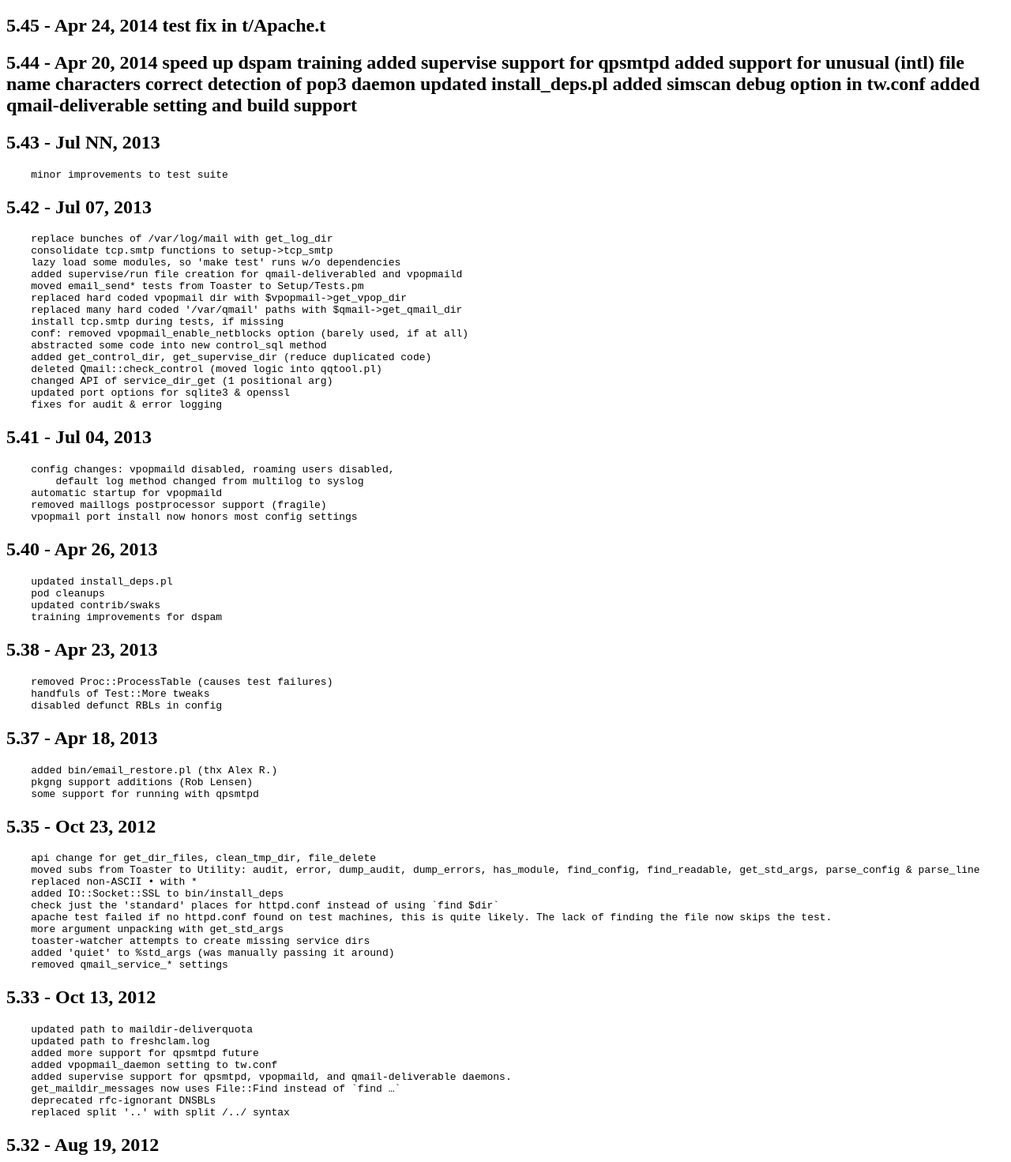
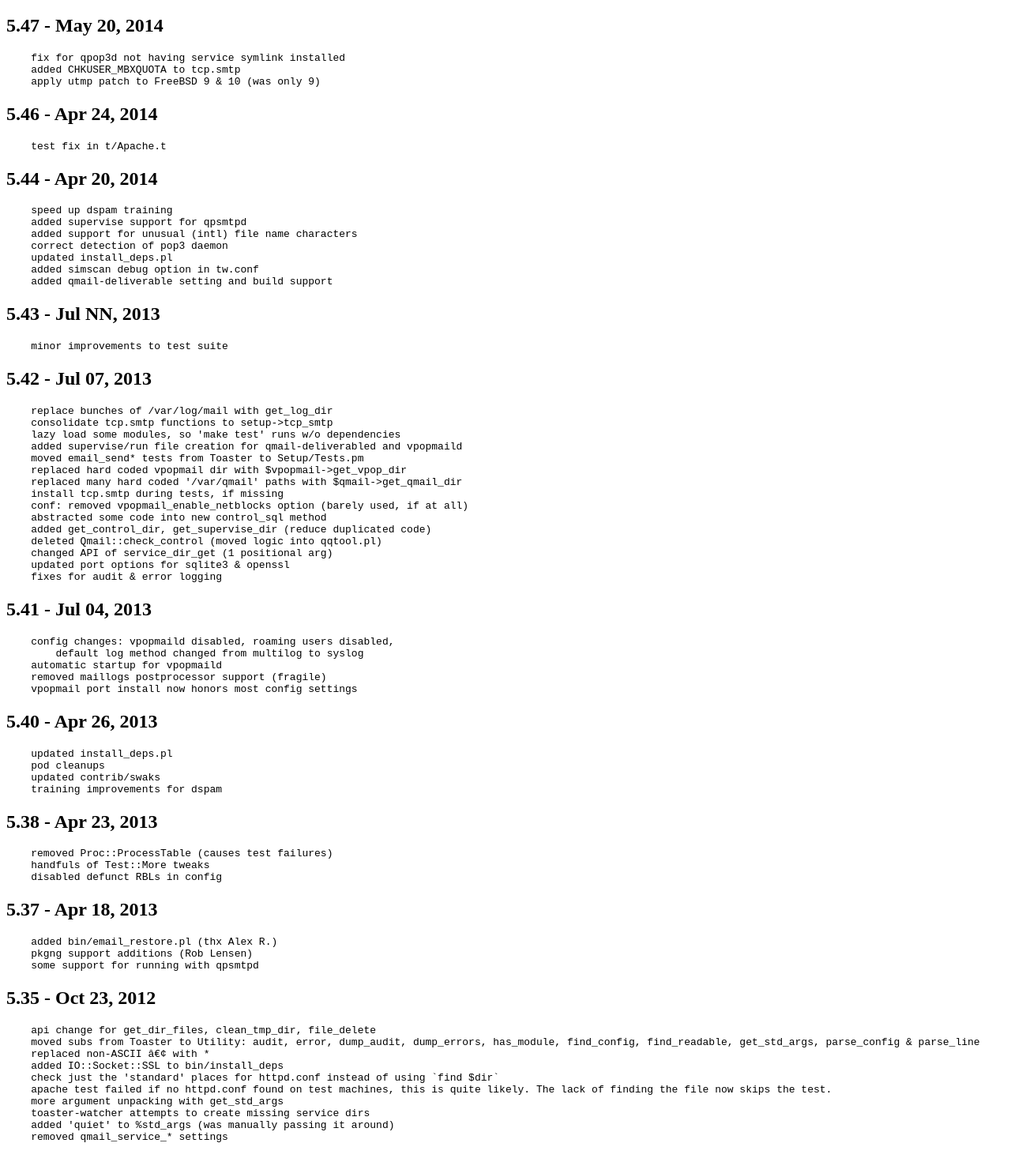
Before and after one commit to msimerson/Mail-Toaster, a plain HTML site: page doc/Changes.html in a window 1280 px wide. Shown: the part 61-1532 px from the top of the page at 79% size. Drawn offline with Linux system fonts and the light colour scheme.

Commit message:
version bump and doc updates for 5.47 release

```diff
--- a/doc/Changes.html
+++ b/doc/Changes.html
@@ -4,7 +4,7 @@
 <head>
 <title></title>
 <meta http-equiv="content-type" content="text/html; charset=utf-8" />
-<link rev="made" href="mailto:matt@rmbp.local" />
+<link rev="made" href="mailto:_mdnsresponder@jackson.apple.com" />
 </head>
 
 <body style="background-color: white">
@@ -13,9 +13,25 @@
 
 <h1 id="Mail-Toaster-Changes">Mail Toaster Changes</h1>
 
-<h2 id="Apr-24-2014-test-fix-in-t-Apache.t">5.45 - Apr 24, 2014 test fix in t/Apache.t</h2>
+<h2 id="May-20-2014">5.47 - May 20, 2014</h2>
 
-<h2 id="Apr-20-2014-speed-up-dspam-training-added-supervise-support-for-qpsmtpd-added-support-for-unusual-intl-file-name-characters-correct-detection-of-pop3-daemon-updated-install_deps.pl-added-simscan-debug-option-in-tw.conf-added-qmail-deliverable-setting-and-build-support">5.44 - Apr 20, 2014 speed up dspam training added supervise support for qpsmtpd added support for unusual (intl) file name characters correct detection of pop3 daemon updated install_deps.pl added simscan debug option in tw.conf added qmail-deliverable setting and build support</h2>
+<pre><code>    fix for qpop3d not having service symlink installed
+    added CHKUSER_MBXQUOTA to tcp.smtp
+    apply utmp patch to FreeBSD 9 &amp; 10 (was only 9)</code></pre>
+
+<h2 id="Apr-24-2014">5.46 - Apr 24, 2014</h2>
+
+<pre><code>    test fix in t/Apache.t</code></pre>
+
+<h2 id="Apr-20-2014">5.44 - Apr 20, 2014</h2>
+
+<pre><code>    speed up dspam training
+    added supervise support for qpsmtpd
+    added support for unusual (intl) file name characters
+    correct detection of pop3 daemon
+    updated install_deps.pl
+    added simscan debug option in tw.conf
+    added qmail-deliverable setting and build support</code></pre>
 
 <h2 id="Jul-NN-2013">5.43 - Jul NN, 2013</h2>
 
@@ -70,7 +86,7 @@
 
 <pre><code>    api change for get_dir_files, clean_tmp_dir, file_delete
     moved subs from Toaster to Utility: audit, error, dump_audit, dump_errors, has_module, find_config, find_readable, get_std_args, parse_config &amp; parse_line
-    replaced non-ASCII &bull; with *
+    replaced non-ASCII &acirc;&#128;&cent; with *
     added IO::Socket::SSL to bin/install_deps
     check just the &#39;standard&#39; places for httpd.conf instead of using `find $dir`
     apache test failed if no httpd.conf found on test machines, this is quite likely. The lack of finding the file now skips the test.
@@ -86,7 +102,7 @@
     added more support for qpsmtpd future
     added vpopmail_daemon setting to tw.conf
     added supervise support for qpsmtpd, vpopmaild, and qmail-deliverable daemons.
-    get_maildir_messages now uses File::Find instead of `find &hellip;`
+    get_maildir_messages now uses File::Find instead of `find &acirc;&#128;&brvbar;`
     deprecated rfc-ignorant DNSBLs
     replaced split &#39;..&#39; with split /../ syntax</code></pre>
 
@@ -626,7 +642,7 @@
 <p>supress notification of new toaster-watcher.conf install if its missing</p>
 
 </dd>
-<dt id="Logs.pm---prettied-up-the-yesterday-report-a-little-bit">Logs.pm - prettied up the yesterday report a little bit.</dt>
+<dt id="Logs.pm---prettied-up-the-yesterday-report-a-little-bit.">Logs.pm - prettied up the yesterday report a little bit.</dt>
 <dd>
 
 <pre><code> added checks to prevent warnings when logs are empty
@@ -763,20 +779,6 @@
 
 <p>See Also 4.x Changes <a href="http://mail-toaster.org/changes/4.x-changes.html">http://mail-toaster.org/changes/4.x-changes.html</a></p>
 
-<h1 id="POD-ERRORS">POD ERRORS</h1>
-
-<p>Hey! <b>The above document had some coding errors, which are explained below:</b></p>
-
-<dl>
-
-<dt id="Around-line-69">Around line 69:</dt>
-<dd>
-
-<p>Non-ASCII character seen before =encoding in &#39;&bull;&#39;. Assuming UTF-8</p>
-
-</dd>
-</dl>
-
 
 </body>
 
```
Also changed, not shown: doc/README.html (+1 -1 lines), doc/modules/Apache.html (+1 -1 lines), doc/modules/DNS.html (+1 -1 lines), doc/modules/Darwin.html (+1 -1 lines), doc/modules/Ezmlm.html (+1 -1 lines), doc/modules/FreeBSD.html (+1 -1 lines), doc/modules/Logs.html (+1 -1 lines), doc/modules/Mysql.html (+1 -1 lines), doc/modules/Qmail.html (+1 -1 lines), doc/modules/Setup.html (+1 -1 lines), doc/modules/Toaster.html (+1 -1 lines), doc/modules/Utility.html (+1 -1 lines), doc/toaster-watcher.conf.html (+5 -5 lines), doc/toaster.conf.html (+1 -1 lines), 5 other files.
